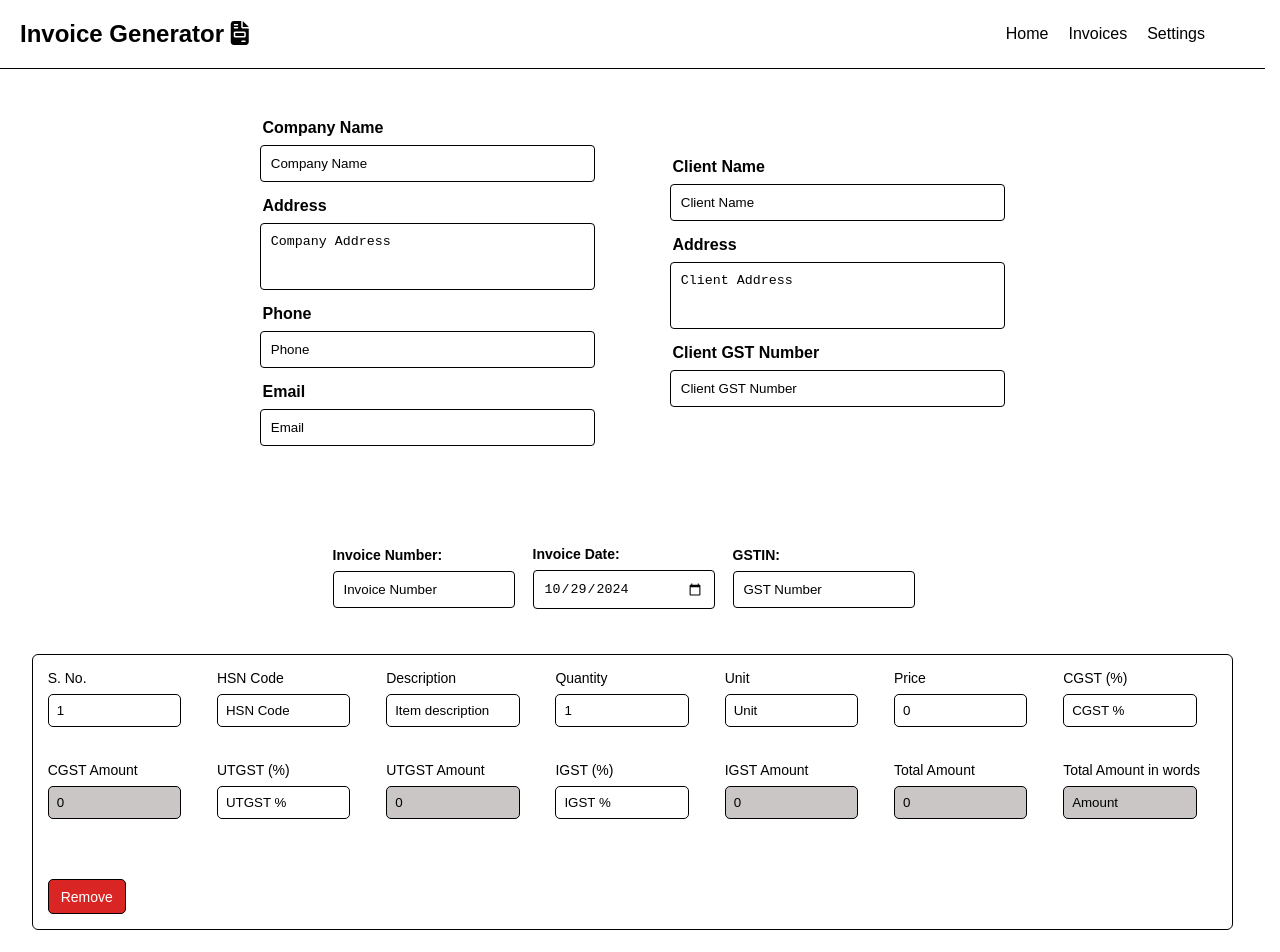
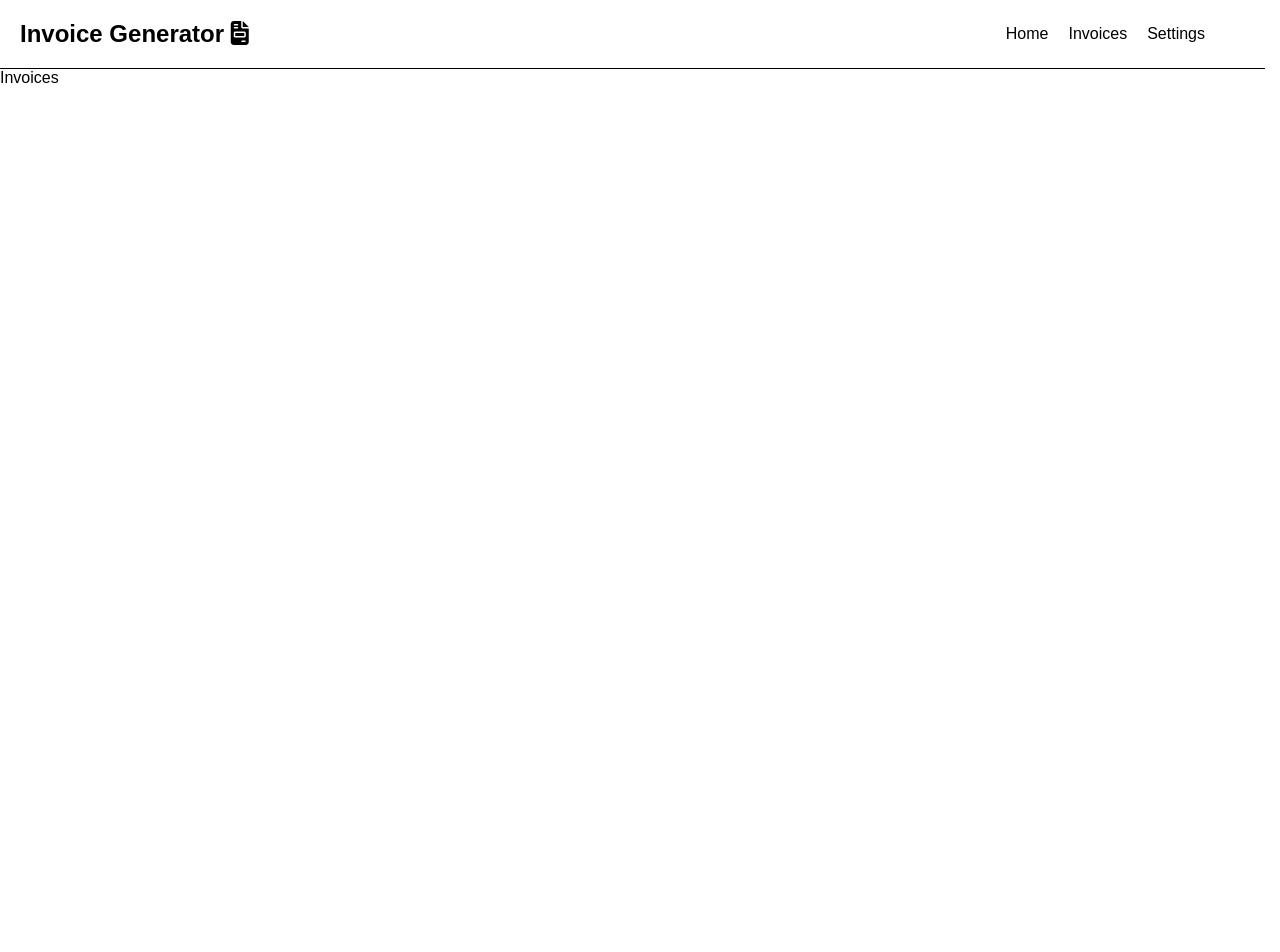
Before and after one commit to priyamkumar/Invoice-Generator, a React (Vite) app: page /invoices in a window 1280 px wide. Shown: the top 952 px of the page. After the commit the page ends 800 px from the top, so only its background shows below. Built offline with nearby package versions, Linux system fonts and the light colour scheme.

Commit message:
adding invoices section

```diff
--- a/src/App.css
+++ b/src/App.css
@@ -41,7 +41,7 @@ h2 {
   padding-bottom: 20px;
 }
 
-.header-container.dark, .main.dark, .settings.dark {
+.header-container.dark, .main.dark, .settings.dark, .all-invoices.dark {
   --background-color: #1a1a1a;
   --color: #fff;
   --read-color: #534d4d;
@@ -91,7 +91,7 @@ textarea {
 
 input::placeholder,
 textarea::placeholder {
-  color: var(--color);
+  color: #9f9f9f;
 }
 
 label {
@@ -130,9 +130,9 @@ button {
 
 .remove-btn {
   height: 35px;
-  align-self: center;
+  align-self: auto;
   font-size: 14px;
-  background-color: rgb(218, 37, 37);
+  background-color: rgb(225, 0, 0);
 }
 
 button:hover {
@@ -142,7 +142,6 @@ button:hover {
 .remove-btn:hover {
   background-color: rgb(144, 1, 1);
 }
-
 
 .message {
   color: red;
@@ -359,7 +358,7 @@ button:hover {
   flex: 1;
   background: var(--background-color);
   border-radius: 8px;
-  padding: 30px;
+  padding: 15px 30px 15px;
 }
 
 .card label {
@@ -393,7 +392,7 @@ button:hover {
   justify-content: center;
   align-items: center;
   max-width: 600px;
-  margin: 15px auto;
+  margin: 0 auto 15px;
   background-color: var(--background-color);
   border-radius: 8px;
 }
@@ -534,13 +533,20 @@ button:hover {
 }
 
 .bank-input-details input::placeholder {
-  color: #fff;
+  color: #9f9f9f;
+  ;
 }
 
 .settings {
   display: flex;
   justify-content: center;
   align-items: center;
+  background-color: var(--background-color);
+  color: var(--color);
+  height: calc(100vh - 70px);
+}
+
+.all-invoices {
   background-color: var(--background-color);
   color: var(--color);
   height: calc(100vh - 70px);
--- a/src/Components/BillInfo.jsx
+++ b/src/Components/BillInfo.jsx
@@ -8,7 +8,7 @@ import DocumentPreview from "./DocumentPreview";
 import BankDetails from "./BankDetails";
 
 export default function BillInfo() {
-  const [items, setItems] = useState([
+  const [items, setItems] = useState( JSON.parse(localStorage.getItem("items")) || [
     {
       serial: 1,
       hsn: "",
--- a/src/Components/DateInvoiceGST.jsx
+++ b/src/Components/DateInvoiceGST.jsx
@@ -1,9 +1,11 @@
 import React from "react";
+import { useTheme } from "../Contexts/ThemeContext";
 
 export default function DateInvoiceGST({ date, invoice, gst, today }) {
   const [billDate, setDate] = date;
   const [billNumber, setInvoice] = invoice;
   const [gstNumber, setGst] = gst;
+  const {isDark} = useTheme();
 
   const handleChange = (e) => {
     const { name, value } = e.target;
@@ -39,7 +41,7 @@ export default function DateInvoiceGST({ date, invoice, gst, today }) {
         <input
           type="date"
           id="date"
-          // style={{colorScheme: isDark ? "dark" : ""}}
+          style={{colorScheme: isDark ? "dark" : ""}}
           name="date"
           placeholder="Date"
           min="01-01-2024"
--- a/src/Components/Header.jsx
+++ b/src/Components/Header.jsx
@@ -1,4 +1,4 @@
-import AppName from "./Appname";
+import AppName from "./AppName";
 import Navbar from "./Navbar";
 import { useTheme } from "../Contexts/ThemeContext";
 
--- /dev/null
+++ b/src/Components/Invoices.jsx
@@ -0,0 +1,9 @@
+import React from 'react'
+import { useTheme } from '../Contexts/ThemeContext'
+
+export default function Invoices() {
+    const {isDark} = useTheme();
+  return (
+    <div className={`all-invoices ${isDark ? "dark" : ""}`}>Invoices</div>
+  )
+}
--- a/src/Components/ItemTable.jsx
+++ b/src/Components/ItemTable.jsx
@@ -33,7 +33,7 @@ export default function ItemTable({
   };
 
   const addRow = () => {
-    setItems([
+    let newItems = [
       ...items,
       {
         serial: items.length + 1,
@@ -50,8 +50,9 @@ export default function ItemTable({
         igstAmount: 0,
         amount: 0,
       },
-    ]);
-    localStorage.setItem("items",JSON.stringify(items));
+    ];
+    setItems(newItems);
+    localStorage.setItem("items",JSON.stringify(newItems));
   };
 
   const clearItems = () => {
@@ -81,6 +82,7 @@ export default function ItemTable({
       serial: idx + 1,
     }));
     setItems(updatedItems);
+    localStorage.setItem("items",JSON.stringify(updatedItems));
   };
 
   useEffect(() => {
@@ -91,7 +93,6 @@ export default function ItemTable({
     <div className="item-input-table">
       {items.map((item, index) => (
         <div className="item-row" key={index}>
-          {/* First Row */}
           <div className="input-group">
             <label>S. No.</label>
             <input
@@ -157,7 +158,6 @@ export default function ItemTable({
             />
           </div>
 
-          {/* Second Row */}
           <div className="input-group">
             <label>CGST (%)</label>
             <input
@@ -166,7 +166,7 @@ export default function ItemTable({
               value={item.cgst}
               min="0"
               onChange={(e) => handleInputChange(index, e)}
-              placeholder="CGST %"
+              placeholder="%"
             />
           </div>
           <div className="input-group">
@@ -187,7 +187,7 @@ export default function ItemTable({
               value={item.utgst}
               min="0"
               onChange={(e) => handleInputChange(index, e)}
-              placeholder="UTGST %"
+              placeholder="%"
             />
           </div>
           <div className="input-group">
@@ -208,7 +208,7 @@ export default function ItemTable({
               value={item.igst}
               min="0"
               onChange={(e) => handleInputChange(index, e)}
-              placeholder="IGST %"
+              placeholder="%"
             />
           </div>
           <div className="input-group">
@@ -231,16 +231,7 @@ export default function ItemTable({
               placeholder="Amount"
             />
           </div>
-          <div className="input-group">
-            <label>Total Amount in words</label>
-            <input
-              type="text"
-              name="amount"
-              value={amountInWords}
-              readOnly
-              placeholder="Amount"
-            />
-          </div>
+
 
           <div className="button-container">
             <button className="remove-btn" onClick={() => removeRow(index)}>Remove</button>
--- a/src/main.jsx
+++ b/src/main.jsx
@@ -5,6 +5,7 @@ import App from './App.jsx'
 import Error from './Components/Error.jsx';
 import Settings from './Components/Settings.jsx';
 import MainSection from './Components/MainSection.jsx';
+import Invoices from './Components/Invoices.jsx';
 
 const root = createRoot(document.getElementById('root'));
 const router = createBrowserRouter([
@@ -19,7 +20,7 @@ const router = createBrowserRouter([
       },
       {
         path: "/invoices",
-        element: <MainSection />
+        element: <Invoices />
       },
       {
         path: "/settings",
```
